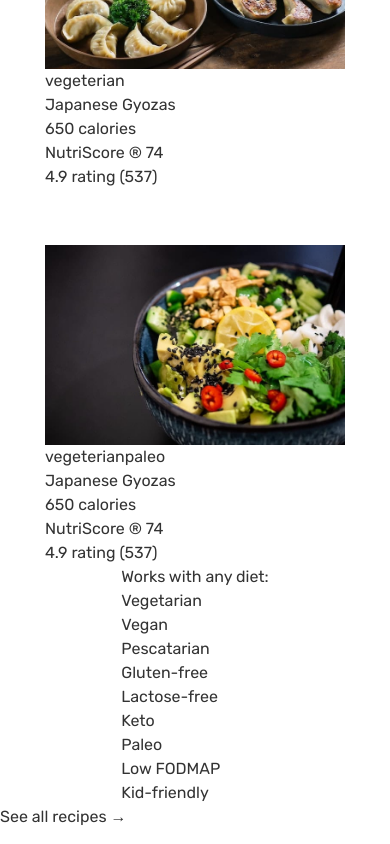
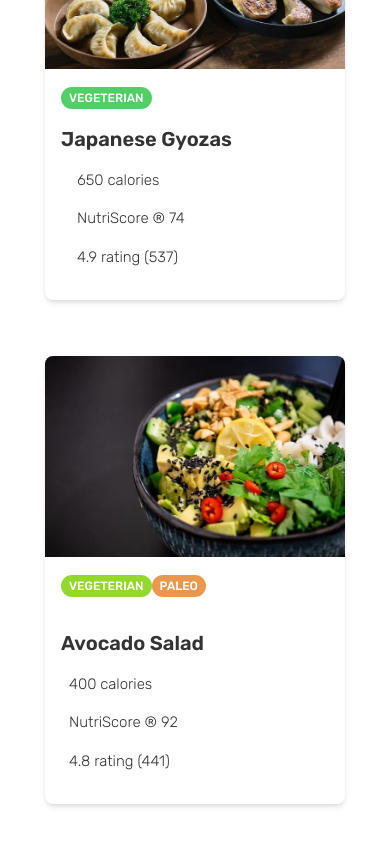
Before and after one commit to bojan09/omnifood, a React (Vite) app: page / in a window 390 px wide. Shown: the part 3760-4604 px from the top of the page. Built offline with nearby package versions, Linux system fonts and the light colour scheme.

Commit message:
About mobile - complete

```diff
--- a/src/pages/About.jsx
+++ b/src/pages/About.jsx
@@ -18,47 +18,57 @@ const About = () => {
       {/* Main - Container */}
       <div className="flex xs:flex-col justify-center items-center mt-[3rem]">
         {/* Container -- 1 */}
-        <div className="w-[300px] mb-[3.5rem]">
+        <div className="w-[300px] mb-[3.5rem] shadow-md rounded-lg pb-4">
           {/* Meal - Image */}
-          <img src={vegeterian_meal} alt="vegeterian_meal" />
-          <div>
+          <img
+            src={vegeterian_meal}
+            alt="vegeterian_meal"
+            className="rounded-t-lg"
+          />
+          <div className="p-4">
             {/* Meal - Category */}
-            <span>vegeterian</span>
+            <span className="bg-greenDarkColor py-[4px] px-[8px] rounded-xl uppercase text-[12px] text-white font-medium">
+              vegeterian
+            </span>
 
             {/* Meal - Heading */}
-            <h2>Japanese Gyozas</h2>
+            <h2 className="text-xl font-semibold my-4">Japanese Gyozas</h2>
 
             {/* Meal - Description */}
-            <div>
-              <p>650 calories</p>
-              <p>NutriScore ® 74</p>
-              <p>4.9 rating (537)</p>
+            <div className="flex flex-col justify-center gap-4 pl-4">
+              <p className="font-light xs:text-[15px]">650 calories</p>
+              <p className="font-light xs:text-[15px]">NutriScore ® 74</p>
+              <p className="font-light xs:text-[15px]">4.9 rating (537)</p>
             </div>
           </div>
         </div>
 
         {/* Container -- 2 */}
-        <div className="w-[300px]">
+        <div className="w-[300px] mb-[3.5rem] shadow-md rounded-lg pb-4">
           {/* Meal - Image */}
           <img
             src={vegeterian_paleo_meal}
             alt="vegeterian_paleo_meal"
-            className=""
+            className="rounded-t-lg"
           />
           <div>
             {/* Meal - Category */}
-            <div>
-              <span>vegeterian</span>
-              <span>paleo</span>
+            <div className="p-4">
+              <span className="bg-greenLightColor py-[4px] px-[8px] rounded-xl uppercase text-[12px] text-white font-medium">
+                vegeterian
+              </span>
+              <span className="bg-secondaryColor py-[4px] px-[8px] rounded-xl uppercase text-[12px] text-white font-medium">
+                paleo
+              </span>
             </div>
             {/* Meal - Heading */}
-            <h2>Japanese Gyozas</h2>
+            <h2 className="text-xl font-semibold my-4 px-4">Avocado Salad</h2>
 
             {/* Meal - Description */}
-            <div>
-              <p>650 calories</p>
-              <p>NutriScore ® 74</p>
-              <p>4.9 rating (537)</p>
+            <div className="flex flex-col justify-center gap-4 pl-6 pb-[1rem]">
+              <p className="font-light xs:text-[15px]">400 calories</p>
+              <p className="font-light xs:text-[15px]">NutriScore ® 92</p>
+              <p className="font-light xs:text-[15px]">4.8 rating (441)</p>
             </div>
           </div>
         </div>
@@ -66,22 +76,27 @@ const About = () => {
         {/* Container -- 3 */}
         <div>
           {/* Heading  */}
-          <h1>Works with any diet:</h1>
+          <h1 className="font-semibold text-xl mb-5">Works with any diet:</h1>
           {/* Other choices  */}
-          <p>Vegetarian</p>
-          <p>Vegan</p>
-          <p>Pescatarian</p>
-          <p>Gluten-free</p>
-          <p>Lactose-free</p>
-          <p>Keto</p>
-          <p>Paleo</p>
-          <p>Low FODMAP</p>
-          <p>Kid-friendly</p>
+          <div className="flex flex-col justify-center items-center gap-4 mb-[4rem]">
+            <p className="font-light xs:text-[15px]">Vegetarian</p>
+            <p className="font-light xs:text-[15px]">Vegan</p>
+            <p className="font-light xs:text-[15px]">Pescatarian</p>
+            <p className="font-light xs:text-[15px]">Gluten-free</p>
+            <p className="font-light xs:text-[15px]">Lactose-free</p>
+            <p className="font-light xs:text-[15px]">Keto</p>
+            <p className="font-light xs:text-[15px]">Paleo</p>
+            <p className="font-light xs:text-[15px]">Low FODMAP</p>
+            <p className="font-light xs:text-[15px]">Kid-friendly</p>
+          </div>
         </div>
       </div>
 
-      <button>
-        <a className="" href="">
+      <button className="flex justify-center items-center mx-auto">
+        <a
+          className="border-b-2 border-primaryColor hover:bg-secondaryColor hover:text-white p-2 transition-all duration-400 ease-in-out"
+          href="#"
+        >
           See all recipes →
         </a>
       </button>
```
